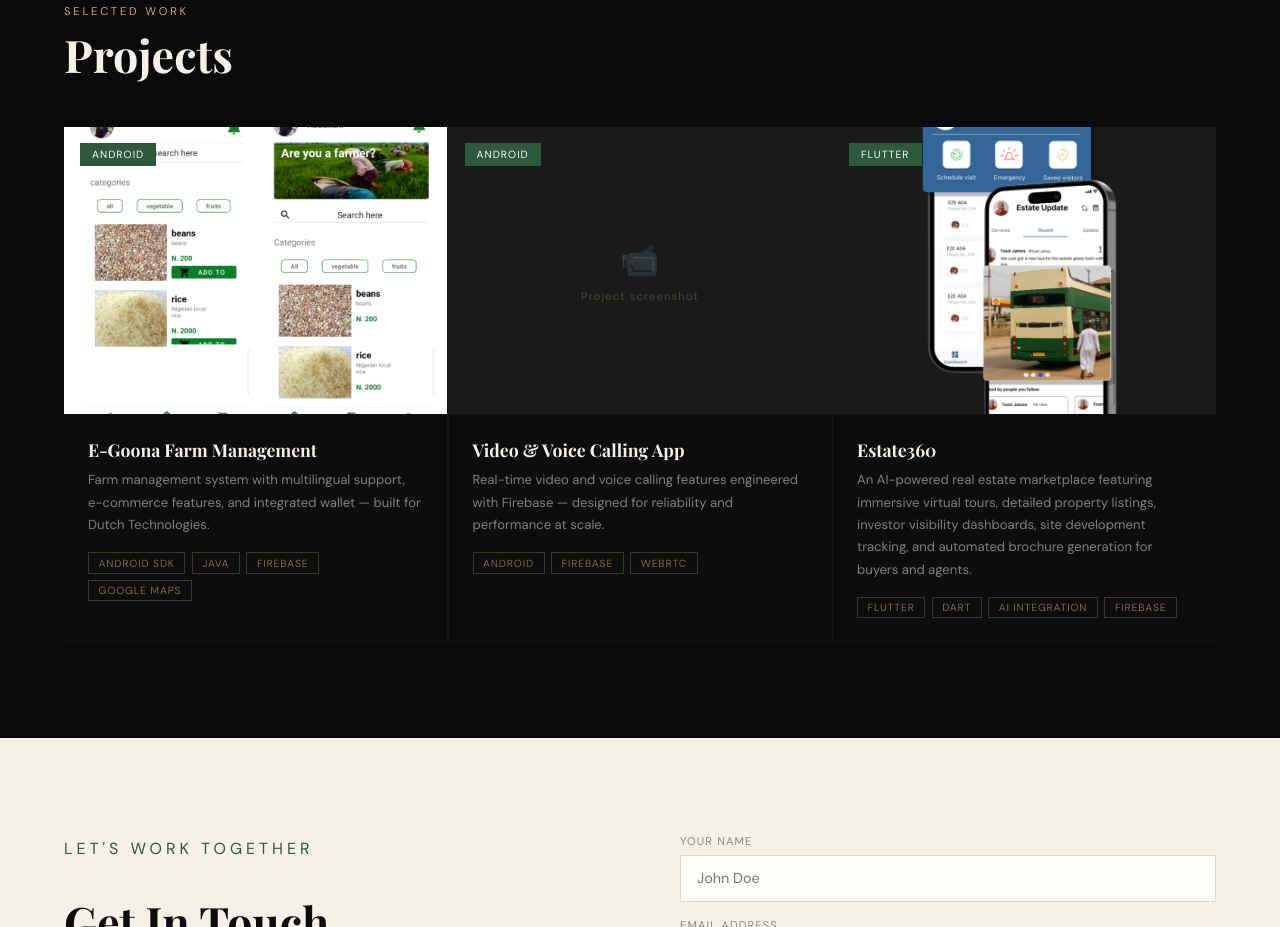
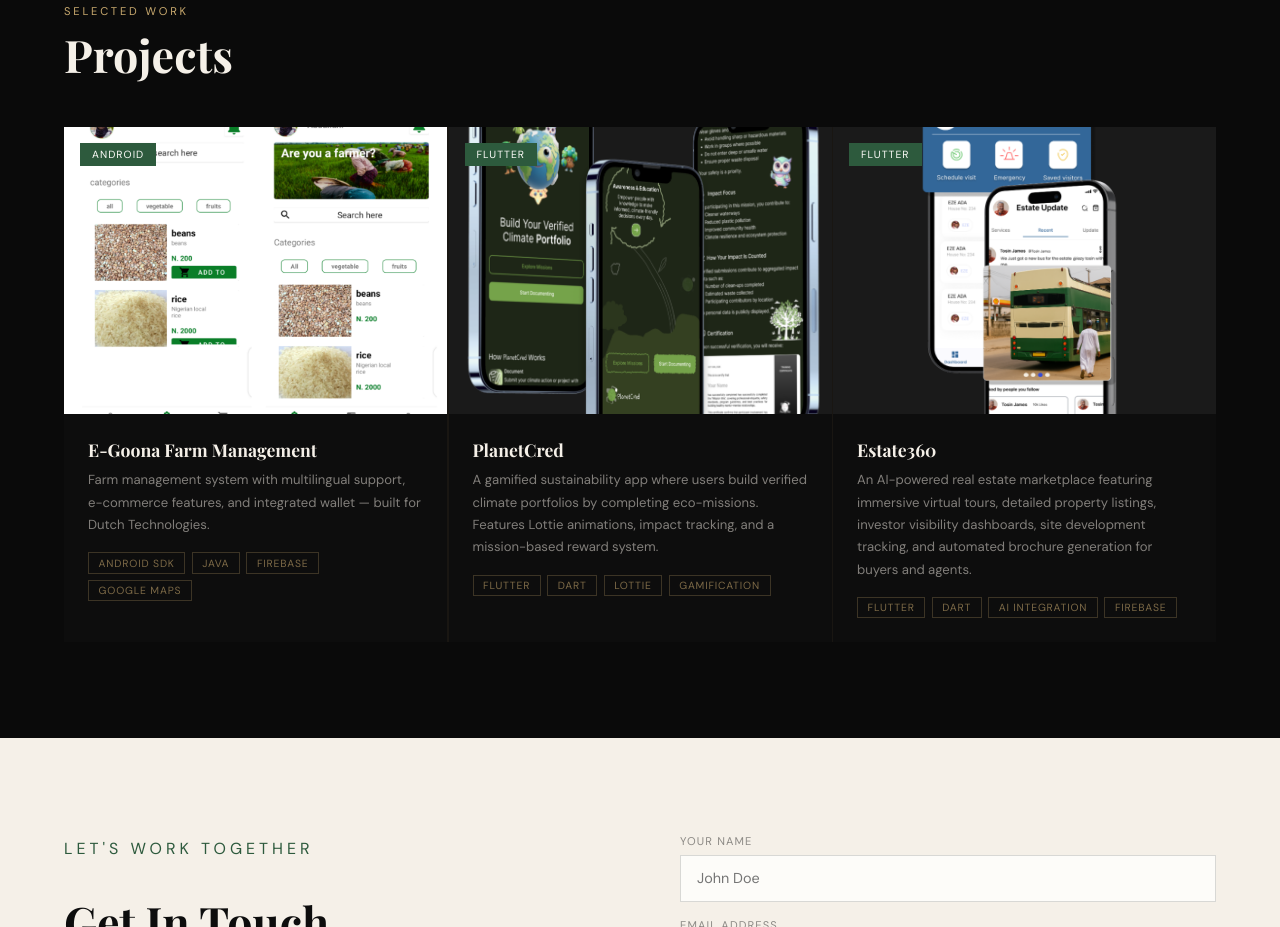
Before and after one commit to amrahsali/my-Portfolio, a plain HTML site: page index.html in a window 1280 px wide. Shown: the part 3920-4847 px from the top of the page. Drawn offline with nearby package versions, Linux system fonts and the light colour scheme.

Commit message:
Replace Video Calling App with PlanetCred

```diff
--- a/index.html
+++ b/index.html
@@ -666,21 +666,18 @@
 
     <div class="project-card">
       <div class="project-img">
-        <!-- PROJECT 2 IMAGE — replace src -->
-        <!-- <img src="project2.jpg" alt="Video Calling App"> -->
-        <div class="project-img-placeholder">
-          <span class="icon">📹</span>
-          <p>Project screenshot</p>
-        </div>
-        <div class="project-tag">Android</div>
+        <!-- PROJECT 2 IMAGE -->
+        <img src="planetcred.png" alt="PlanetCred App">
+        <div class="project-tag">Flutter</div>
       </div>
       <div class="project-info">
-        <div class="project-name">Video & Voice Calling App</div>
-        <div class="project-desc">Real-time video and voice calling features engineered with Firebase — designed for reliability and performance at scale.</div>
+        <div class="project-name">PlanetCred</div>
+        <div class="project-desc">A gamified sustainability app where users build verified climate portfolios by completing eco-missions. Features Lottie animations, impact tracking, and a mission-based reward system.</div>
         <div class="project-tech">
-          <span class="tech-tag">Android</span>
-          <span class="tech-tag">Firebase</span>
-          <span class="tech-tag">WebRTC</span>
+          <span class="tech-tag">Flutter</span>
+          <span class="tech-tag">Dart</span>
+          <span class="tech-tag">Lottie</span>
+          <span class="tech-tag">Gamification</span>
         </div>
       </div>
     </div>
```
Also changed, not shown: planetcred.png (added).
